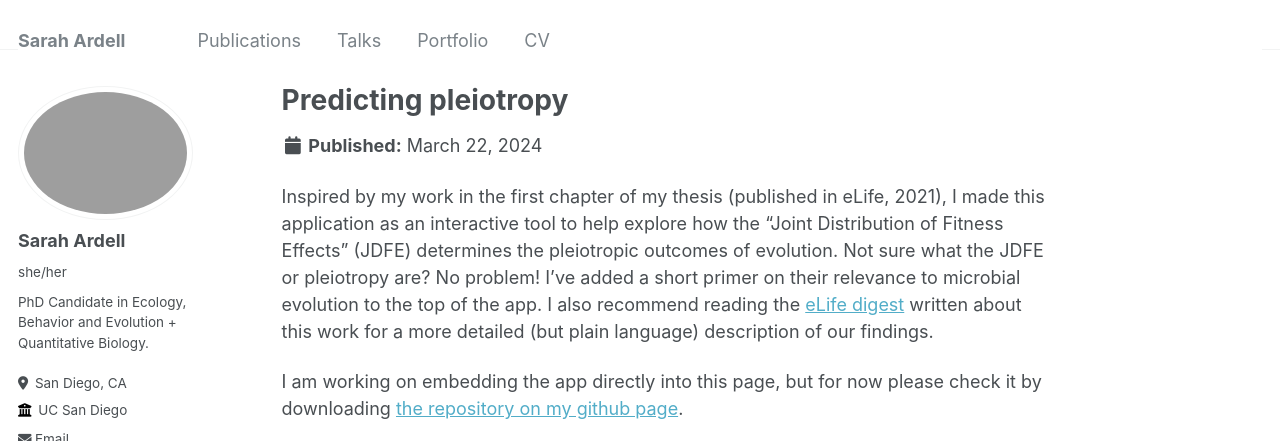
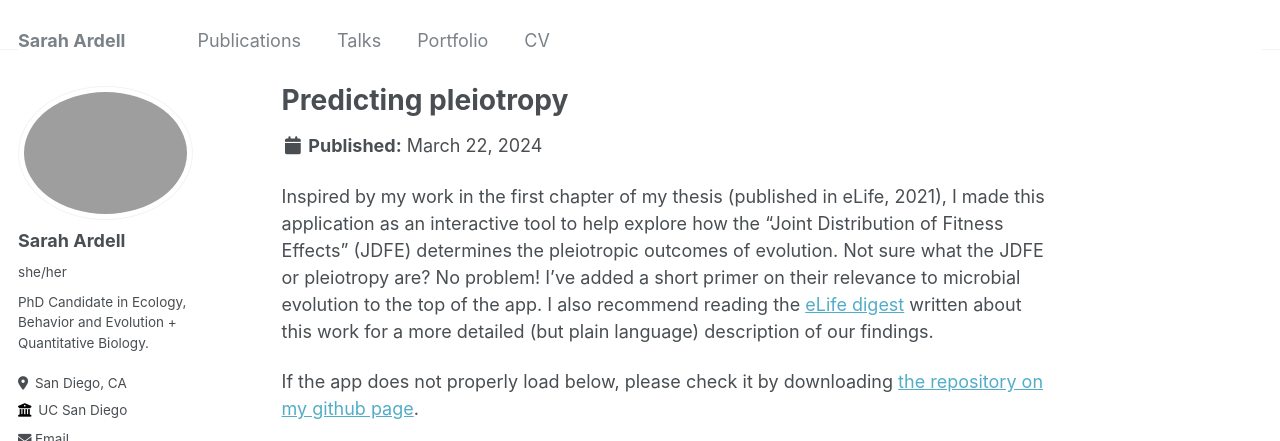
Before and after one commit to ardellsarah/ardellsarah.github.io, a Jekyll site: the page built from _portfolio/portfolio-1.md, in a window 1280 px wide and 900 px high, cut to the strip 0-441 px from the top of the window. Built offline with Jekyll 4.4.1, drawn with Linux system fonts in a browser that asks for light colours; some web fonts are replaced.

Commit message:
Update portfolio-1.md

```diff
--- a/_portfolio/portfolio-1.md
+++ b/_portfolio/portfolio-1.md
@@ -6,6 +6,6 @@ collection: portfolio
 
 Inspired by my work in the first chapter of my thesis (published in eLife, 2021), I made this application as an interactive tool to help explore how the "Joint Distribution of Fitness Effects" (JDFE) determines the pleiotropic outcomes of evolution. Not sure what the JDFE or pleiotropy are? No problem! I've added a short primer on their relevance to microbial evolution to the top of the app. I also recommend reading the [eLife digest](https://elifesciences.org/articles/73250) written about this work for a more detailed (but plain language) description of our findings.
 
-I am working on embedding the app directly into this page, but for now please check it by downloading [the repository on my github page](https://github.com/ardellsarah/JDFE_Rshiny_App).
+If the app does not properly load below, please check it by downloading [the repository on my github page](https://github.com/ardellsarah/JDFE_Rshiny_App).
 
-<iframe src="https://smardell.shinyapps.io/rshiny_jdfe/" width="150%" height="600" frameborder="0"></iframe>
+<iframe src="https://smardell.shinyapps.io/rshiny_jdfe/" width="175%" height="600" frameborder="0"></iframe>
```
